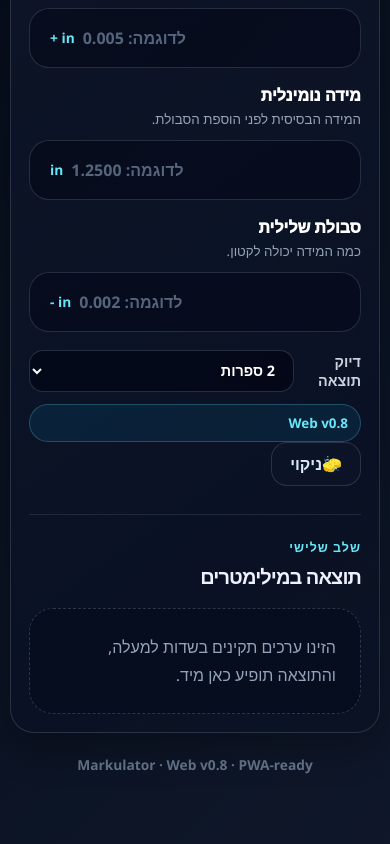
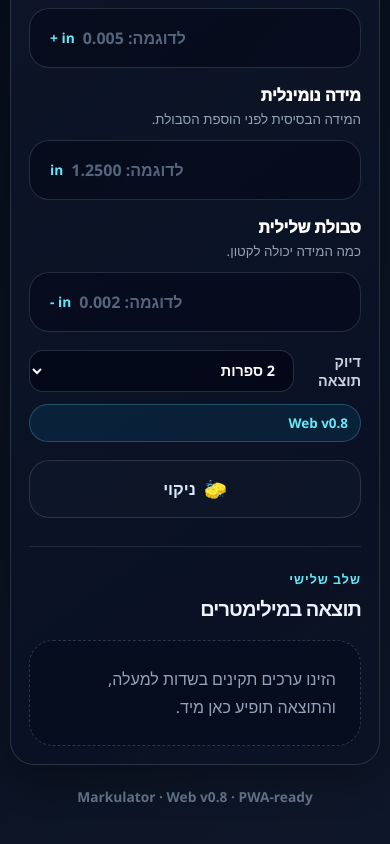
Before and after one commit to Dovshmi/Markulator, a React (Vite) app in the folder web/: page / in a window 390 px wide. Shown: the part 653-1497 px from the top of the page. Built offline with nearby package versions, Linux system fonts and the light colour scheme.

Commit message:
Style bottom clear button with erase icon

```diff
--- a/web/src/mobile-performance.css
+++ b/web/src/mobile-performance.css
@@ -5,6 +5,23 @@
 
 .input-clear {
   display: none;
+}
+
+.form-clear-row {
+  display: flex;
+  justify-content: flex-end;
+  margin-top: 16px;
+}
+
+.form-clear-button {
+  display: inline-flex;
+  align-items: center;
+  justify-content: center;
+  gap: 8px;
+}
+
+.form-clear-button span {
+  line-height: 1;
 }
 
 @media (max-width: 640px) {
@@ -206,6 +223,23 @@
     transform: scale(0.94);
   }
 
+  .form-clear-row {
+    justify-content: stretch;
+    margin-top: 18px;
+  }
+
+  .form-clear-button {
+    width: 100%;
+    min-height: 58px;
+    border-radius: 20px;
+    font-size: 1.03rem;
+    background: rgba(15, 23, 42, 0.74);
+  }
+
+  .form-clear-button span {
+    font-size: 1.15rem;
+  }
+
   .result-section .result-actions {
     display: none;
   }
```
